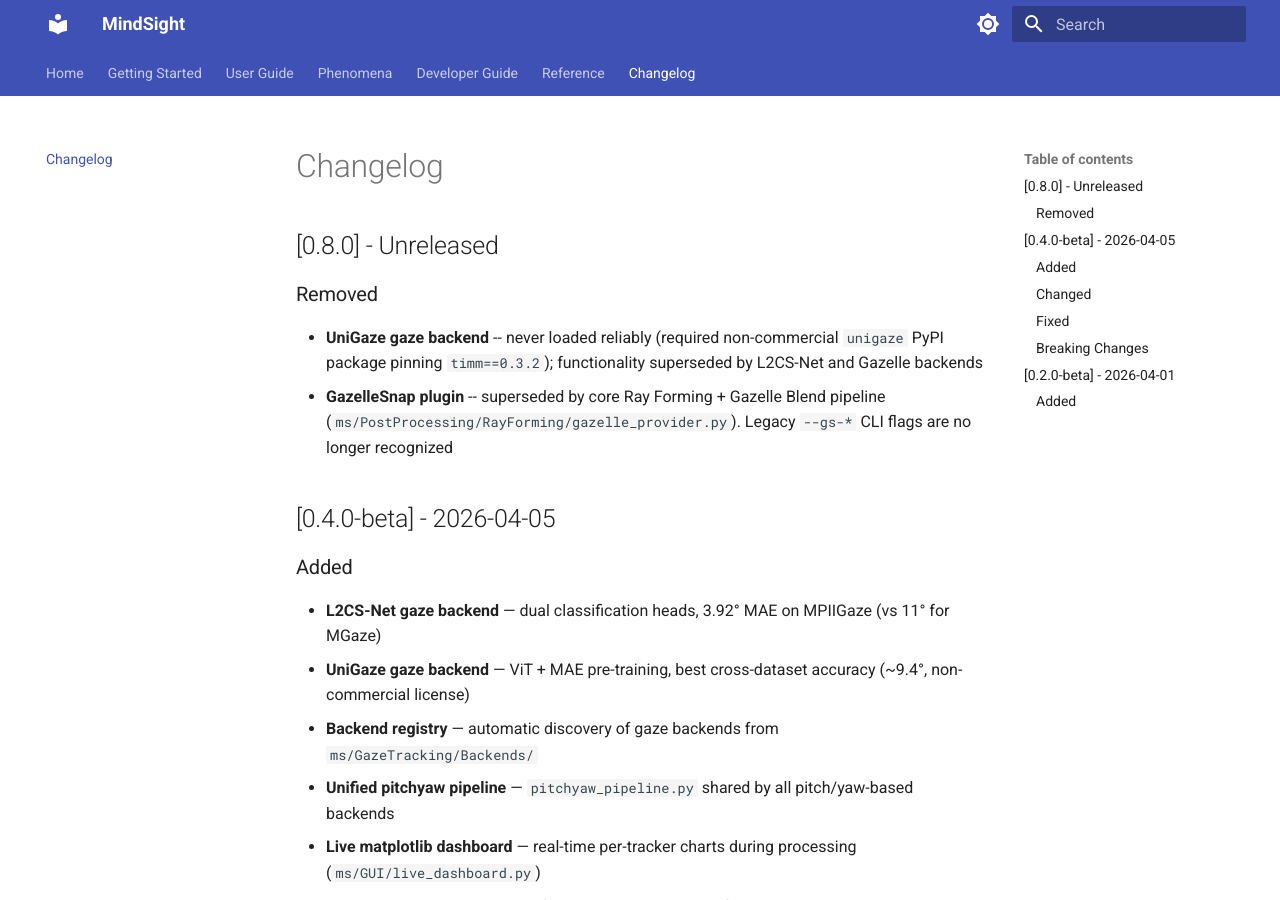
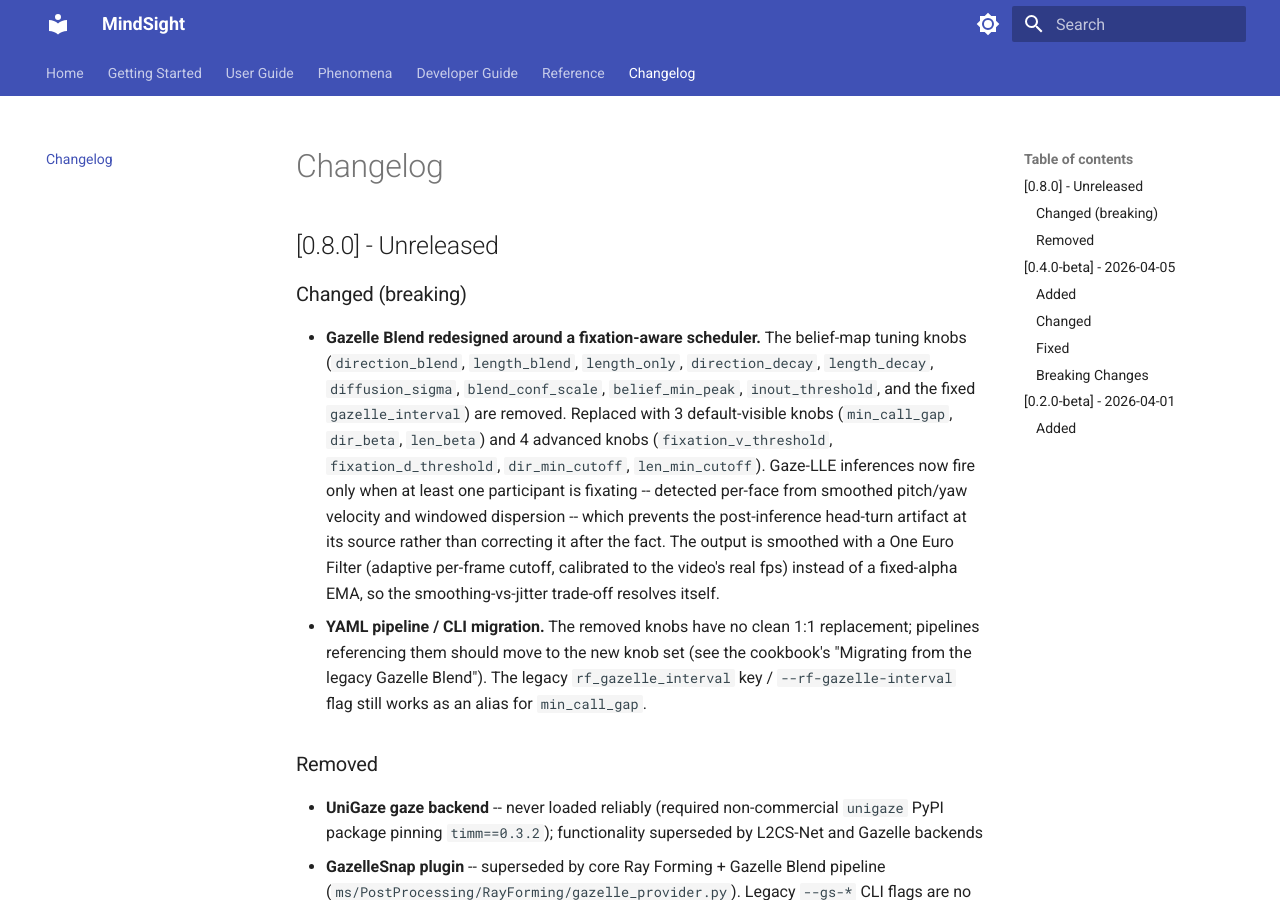
Before and after one commit to kylen-d/mindsight, an MkDocs documentation site: the page built from docs/changelog.md, in a window 1280 px wide and 900 px high. Built offline with MkDocs 1.6.1 and Material for MkDocs 9.7.7, drawn with Linux system fonts in a browser that asks for light colours.

Commit message:
docs(changelog): document Gaze-LLE blend redesign

```diff
--- a/docs/changelog.md
+++ b/docs/changelog.md
@@ -1,6 +1,10 @@
 # Changelog
 
 ## [0.8.0] - Unreleased
+
+### Changed (breaking)
+- **Gazelle Blend redesigned around a fixation-aware scheduler.** The belief-map tuning knobs (`direction_blend`, `length_blend`, `length_only`, `direction_decay`, `length_decay`, `diffusion_sigma`, `blend_conf_scale`, `belief_min_peak`, `inout_threshold`, and the fixed `gazelle_interval`) are removed. Replaced with 3 default-visible knobs (`min_call_gap`, `dir_beta`, `len_beta`) and 4 advanced knobs (`fixation_v_threshold`, `fixation_d_threshold`, `dir_min_cutoff`, `len_min_cutoff`). Gaze-LLE inferences now fire only when at least one participant is fixating -- detected per-face from smoothed pitch/yaw velocity and windowed dispersion -- which prevents the post-inference head-turn artifact at its source rather than correcting it after the fact. The output is smoothed with a One Euro Filter (adaptive per-frame cutoff, calibrated to the video's real fps) instead of a fixed-alpha EMA, so the smoothing-vs-jitter trade-off resolves itself.
+- **YAML pipeline / CLI migration.** The removed knobs have no clean 1:1 replacement; pipelines referencing them should move to the new knob set (see the cookbook's "Migrating from the legacy Gazelle Blend"). The legacy `rf_gazelle_interval` key / `--rf-gazelle-interval` flag still works as an alias for `min_call_gap`.
 
 ### Removed
 - **UniGaze gaze backend** -- never loaded reliably (required non-commercial `unigaze` PyPI package pinning `timm==0.3.2`); functionality superseded by L2CS-Net and Gazelle backends
```
Also changed, not shown: CHANGELOG.md (+4 -0 lines).
